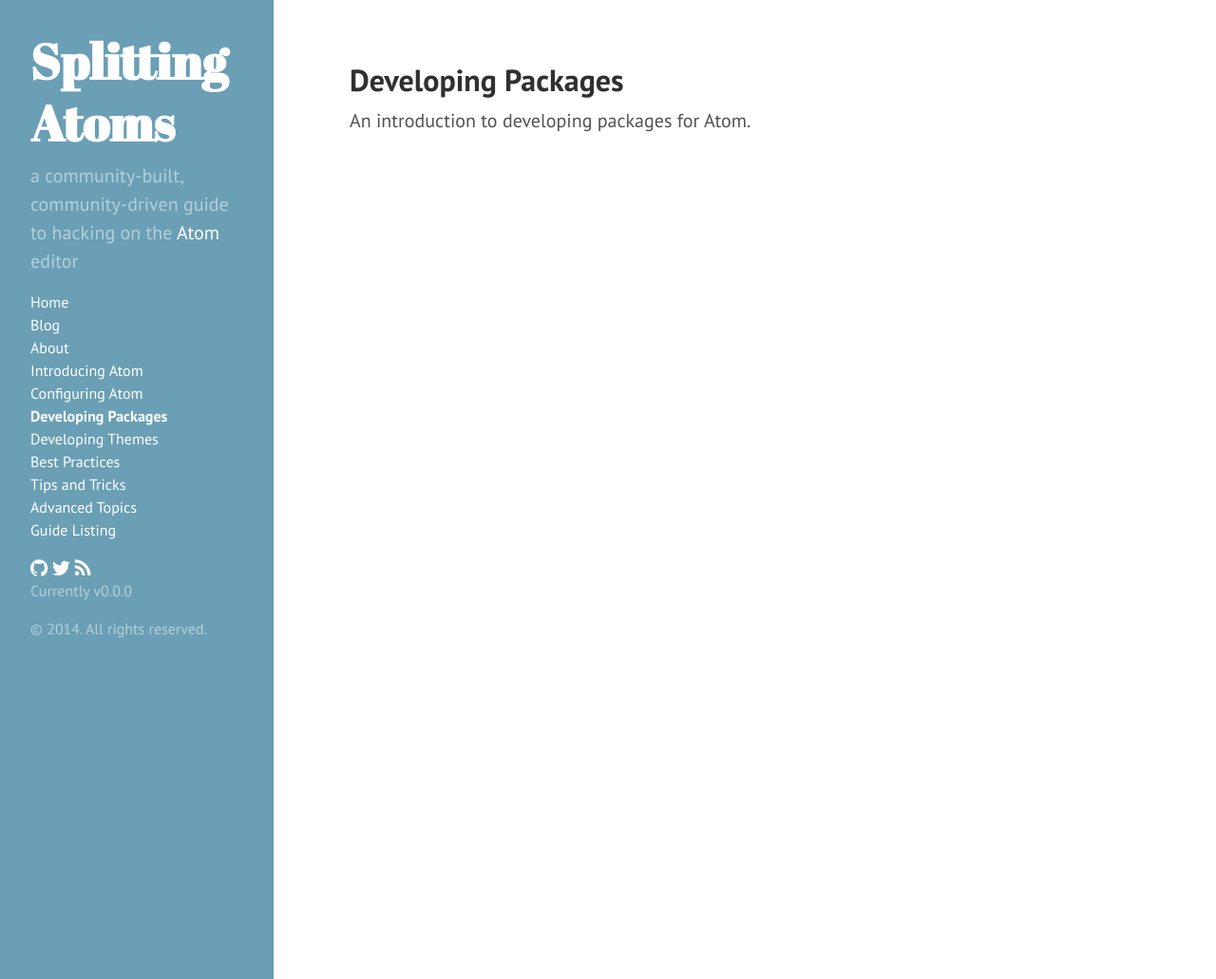
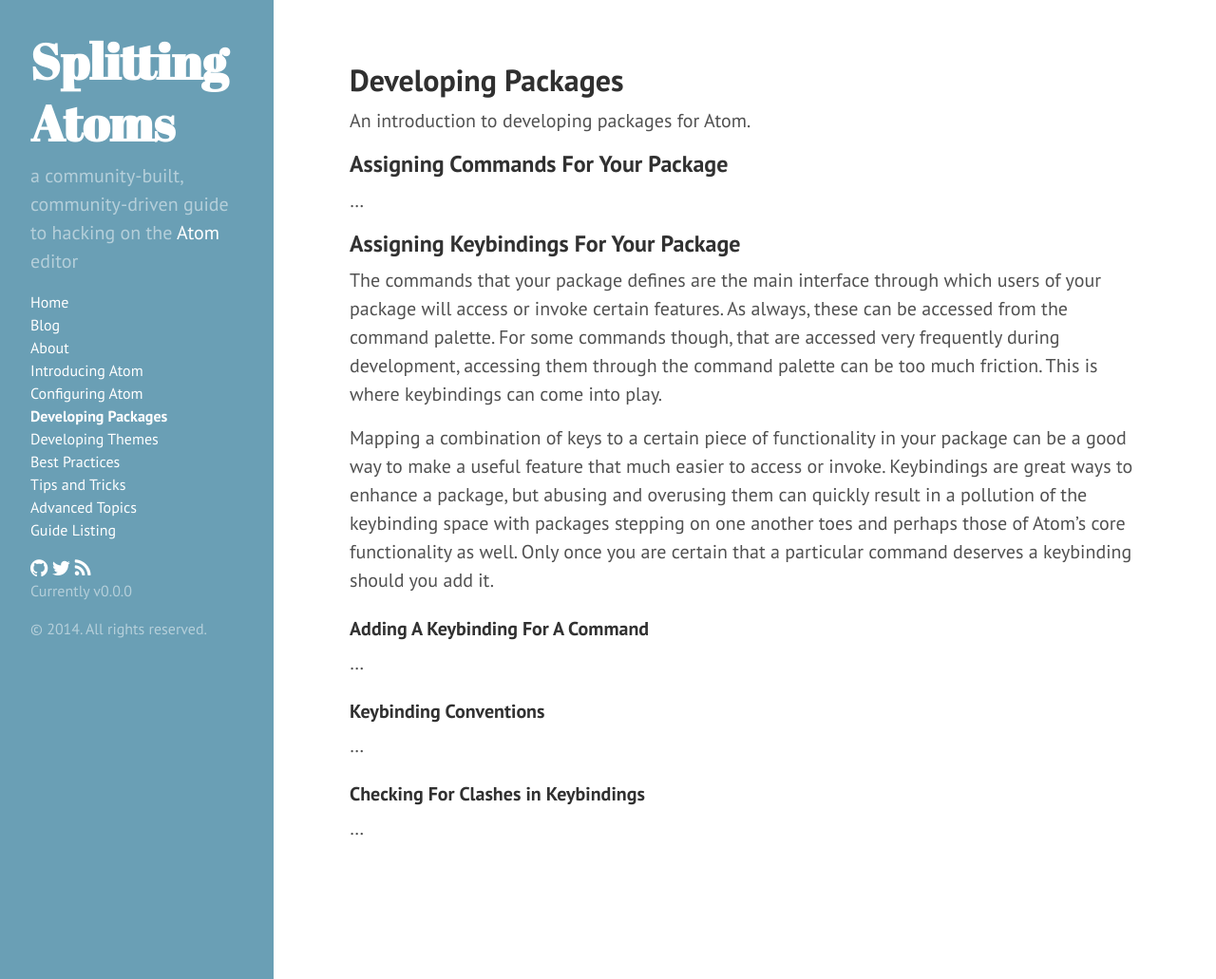
Before and after one commit to jbranchaud/splitting-atoms, a Jekyll site: the page built from developing-packages.md, in a window 1280 px wide and 1031 px high. Shown: the whole window at 95% size. Built offline with Jekyll 4.4.1, drawn with Linux system fonts in a browser that asks for light colours; Markdown is read by kramdown in place of the engine named in the settings.

Commit message:
Adding an introduction to assigning keybindings and some subsection headers.

```diff
--- a/developing-packages.md
+++ b/developing-packages.md
@@ -4,3 +4,25 @@
 ---
 
 An introduction to developing packages for Atom.
+
+## Assigning Commands For Your Package
+
+...
+
+## Assigning Keybindings For Your Package
+
+The commands that your package defines are the main interface through which users of your package will access or invoke certain features. As always, these can be accessed from the command palette. For some commands though, that are accessed very frequently during development, accessing them through the command palette can be too much friction. This is where keybindings can come into play.
+
+Mapping a combination of keys to a certain piece of functionality in your package can be a good way to make a useful feature that much easier to access or invoke. Keybindings are great ways to enhance a package, but abusing and overusing them can quickly result in a pollution of the keybinding space with packages stepping on one another toes and perhaps those of Atom's core functionality as well. Only once you are certain that a particular command deserves a keybinding should you add it.
+
+### Adding A Keybinding For A Command
+
+...
+
+### Keybinding Conventions
+
+...
+
+### Checking For Clashes in Keybindings
+
+...
```
